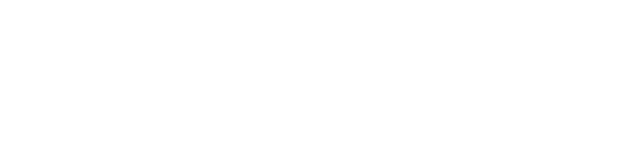
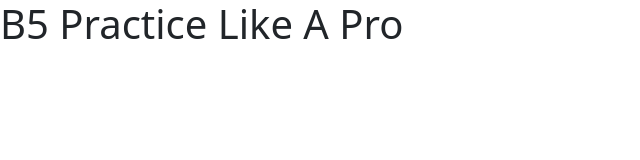
Before and after one commit to mhperera/B5_Practice, a plain HTML site: page index.html in a window 1280 px wide. Shown: the whole page, without its empty margins (0-640 px from the left). Drawn offline with nearby package versions, Linux system fonts and the light colour scheme.

Commit message:
Setup CDN Links

```diff
--- a/index.html
+++ b/index.html
@@ -3,9 +3,17 @@
     <meta charset="UTF-8">
     <meta http-equiv="X-UA-Compatible" content="IE=edge">
     <meta name="viewport" content="width=device-width, initial-scale=1.0">
-    <title>Document</title>
+
+    <!-- Bootstrap CSS -->
+    <link href="https://cdn.jsdelivr.net/npm/bootstrap@5.0.2/dist/css/bootstrap.min.css" rel="stylesheet" integrity="sha384-EVSTQN3/azprG1Anm3QDgpJLIm9Nao0Yz1ztcQTwFspd3yD65VohhpuuCOmLASjC" crossorigin="anonymous">
+
+    <title>B5 Practice</title>
 </head>
 <body>
+    <h1>B5 Practice Like A Pro</h1>
+
+     <!-- Bootstrap Bundle with Popper -->
+     <script src="https://cdn.jsdelivr.net/npm/bootstrap@5.0.2/dist/js/bootstrap.bundle.min.js" integrity="sha384-MrcW6ZMFYlzcLA8Nl+NtUVF0sA7MsXsP1UyJoMp4YLEuNSfAP+JcXn/tWtIaxVXM" crossorigin="anonymous"></script>
 
 </body>
 </html>
```
